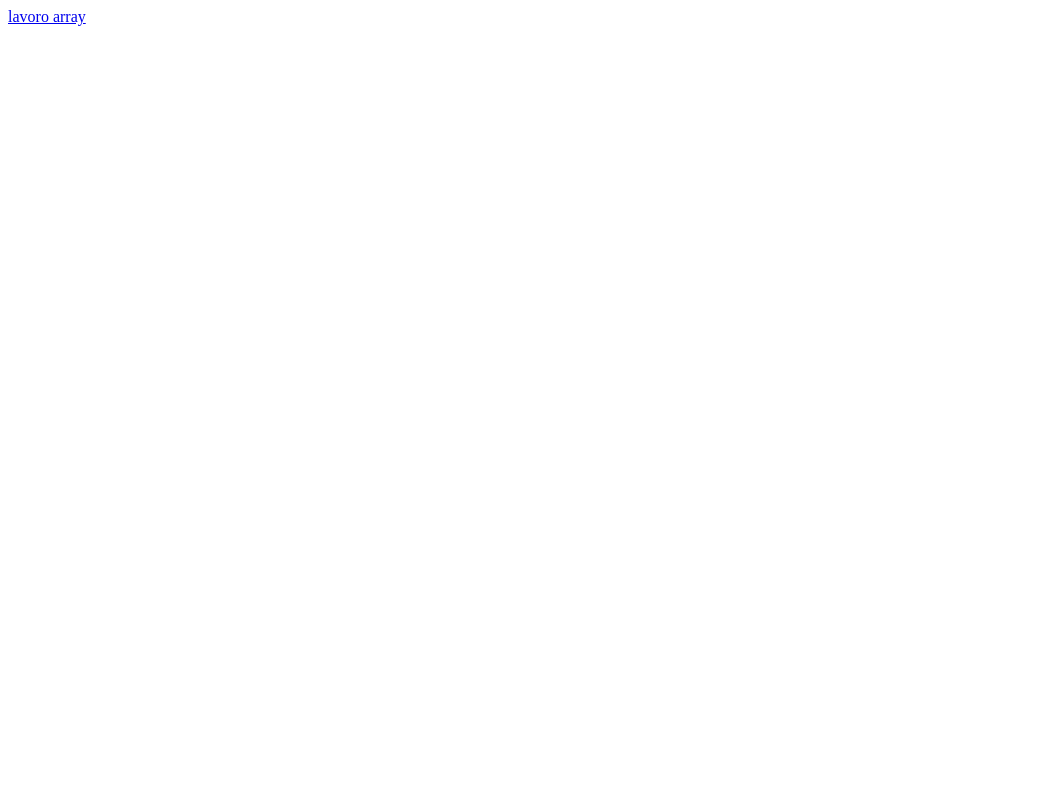
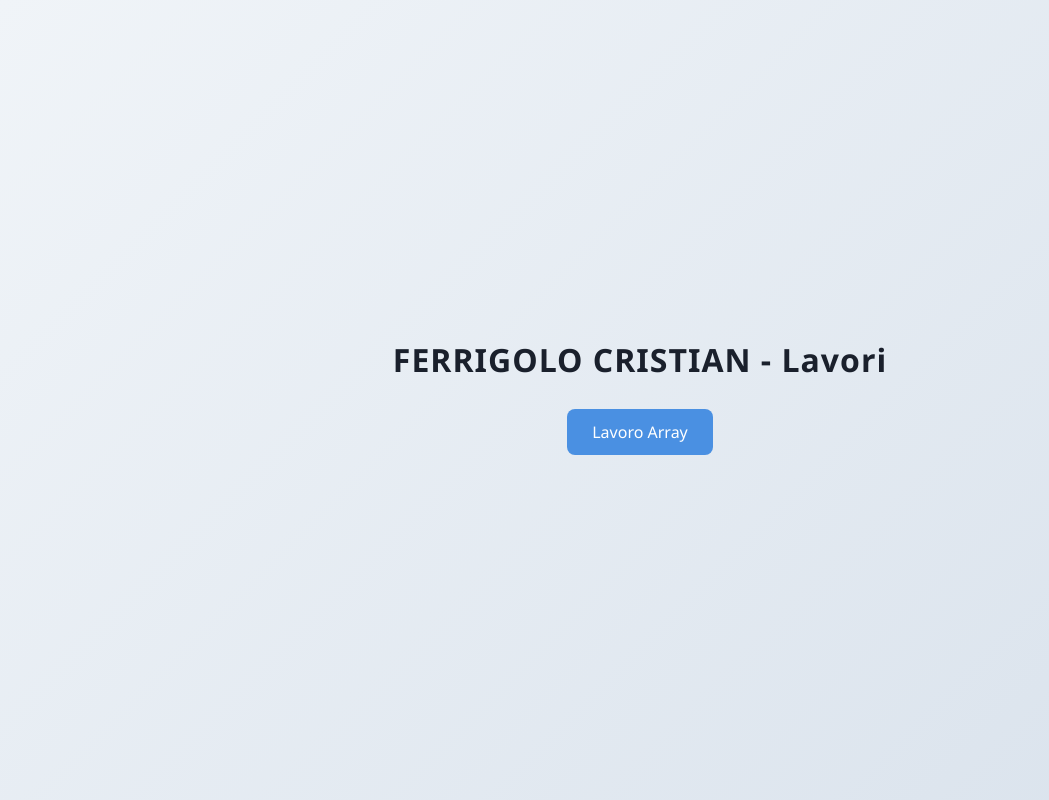
Before and after one commit to cristianferrigolo/Lavori-Ferrigolo, a plain HTML site: page index.html in a window 1280 px wide. Shown: the whole page, without its empty margins (0-1049 px from the left). Drawn offline with Linux system fonts and the light colour scheme.

Commit message:
Update index.html

```diff
--- a/index.html
+++ b/index.html
@@ -5,10 +5,65 @@
     <meta charset="UTF-8">
     <meta name="viewport" content="width=device-width, initial-scale=1.0">
     <title>Index - FERRIGOLO CRISTIAN</title>
+
+    <style>
+        /* Reset base */
+        * {
+            margin: 0;
+            padding: 0;
+            box-sizing: border-box;
+            font-family: "Segoe UI", Arial, sans-serif;
+        }
+
+        body {
+            height: 100vh;
+            display: flex;
+            flex-direction: column;
+            justify-content: center;
+            align-items: center;
+            background: linear-gradient(135deg, #f0f4f8, #d9e2ec);
+            color: #222;
+        }
+
+        h1 {
+            margin-bottom: 20px;
+            font-size: 2rem;
+            letter-spacing: 1px;
+            color: #1a202c;
+        }
+
+        a {
+            display: inline-block;
+            padding: 12px 25px;
+            margin: 8px;
+            background-color: #4a90e2;
+            color: white;
+            text-decoration: none;
+            border-radius: 8px;
+            transition: all 0.25s ease;
+            font-weight: 500;
+        }
+
+        a:hover {
+            background-color: #357ab8;
+            transform: translateY(-3px);
+            box-shadow: 0 4px 10px rgba(0, 0, 0, 0.15);
+        }
+
+        footer {
+            position: absolute;
+            bottom: 15px;
+            font-size: 0.9rem;
+            color: #555;
+        }
+    </style>
 </head>
 
 <body>
-    <a href="lavoroArray/Array.html" target="_blank" rel="noopener noreferrer">lavoro array</a>
+    <h1>FERRIGOLO CRISTIAN - Lavori</h1>
+
+    <a href="lavoroArray/Array.html" target="_blank" rel="noopener noreferrer">Lavoro Array</a>
+
 </body>
 
 </html>
```
